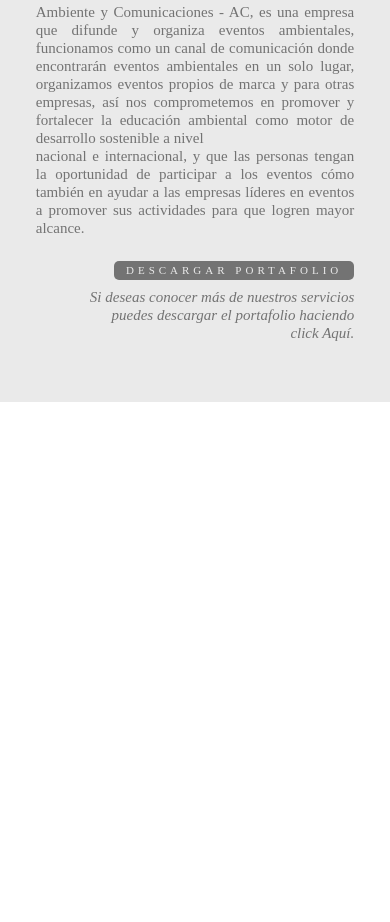
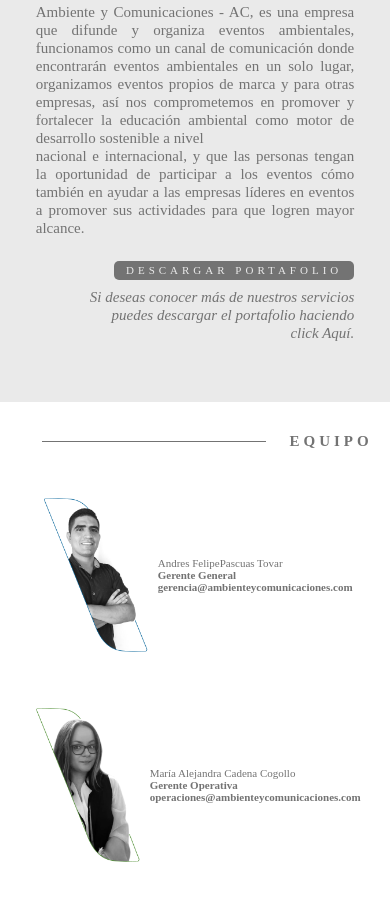
Before and after one commit to IvanVargass/PaginaWeb-AmbienteYComunicaciones, a plain HTML site: page index.html in a window 390 px wide. Shown: the part 610-1532 px from the top of the page. Before the commit the page ends 1012 px from the top, so only its background shows below. Drawn offline with nearby package versions, Linux system fonts and the light colour scheme; a web font is replaced by a local one.

Commit message:
Sección equipo listo

```diff
--- a/css/style.css
+++ b/css/style.css
@@ -96,12 +96,13 @@ html {
 }
 
 /*------------------- Equipo -------------------*/
-.equipo { padding: 4em; }
-.equipo img{ width: 45%; }
+.equipo { padding: 4em 2em; }
+.equipo img{ width: 35%; }
 .equipo p {
   position: relative;
   top: 80px;
   left: -70px;
+  line-height: 100%;
 }
 
 /*------------------- Alcance Global -------------------*/
@@ -231,10 +232,12 @@ html {
 
 @media(max-width: 1580px){
   .nosotros .quienes-somos .description { padding-left: 12em;}
+
+  .equipo p{ left: -0.8em;}
 }
 
 @media(max-width: 1400px){
-
+  .equipo img{ width: 40%;}
 }
 
 @media(max-width: 1200px){
@@ -254,6 +257,8 @@ html {
   .nosotros .quienes-somos h2 { font-size: 90px; line-height: 75px;}
   .nosotros .quienes-somos h2 span { font-size: 22px;}
 
+  .equipo img { width: 35%;}
+
 }
 
 @media(max-width: 767px){
@@ -266,6 +271,8 @@ html {
   }
   .nosotros .quienes-somos h2 span { font-size: 20px;}
 
+  .equipo img{ width: 30%; }
+
 }
 
 @media(max-width: 640px){
@@ -276,10 +283,23 @@ html {
   }
   .nosotros .quienes-somos h2 span { font-size: 18px;}
   .nosotros .quienes-somos .description { padding: 0 0.5em 0 0.5em;}
+
+  .equipo{padding: 2em 1em;}
+  .equipo p {
+    top: 80px;
+    font-size: 13px;
+  }
 }
 
 @media(max-width: 540px){
   .nosotros h3 { font-size: 13px;}
+
+  .equipo img {width: 35%;}
+  .equipo p{
+    top: 60px;
+    left: 0.6em;
+    font-size: 11px;
+  }
 }
 
 @media(max-width: 480px){
@@ -287,5 +307,6 @@ html {
 }
 
 @media(max-width: 360px){
+  .equipo{ padding: 3em 0em; }
 
 }
--- a/index.html
+++ b/index.html
@@ -163,18 +163,18 @@
     <!-- Nosotros -->
 
     <!-- Equipo -->
-    <!-- <div class="equipo row d-flex justify-content-center sin-m">
-      <div class="col-9">
+    <div class="equipo row d-flex justify-content-center sin-m">
+      <div class="col-11 col-lg-10 col-xxl-10">
         <div class="row d-flex align-items-center">
-          <div class="col-11">
+          <div class="col-9 col-sm-11">
             <div class="separador"></div>
           </div>
-          <div class="col-1">
+          <div class="col-3 col-sm-1">
             <h3 class="fw-bold">EQUIPO</h3>
           </div>
         </div>
-        <div class="row pt-5">
-          <div class="col-6 d-flex">
+        <div class="row pt-5 d-flex justify-content-center">
+          <div class="col-12 col-md-8 col-lg-6 d-flex justify-content-center">
             <img src="img/Andres-Felipe.png" alt="Andres Felipe Pascuas Tovar">
             <p>
               Andres FelipePascuas Tovar
@@ -182,7 +182,7 @@
               <span class="fw-bold"> Gerente General <br> gerencia@ambienteycomunicaciones.com </span>
             </p>
           </div>
-          <div class="col-6 d-flex">
+          <div class="col-12 col-md-8 col-lg-6 d-flex justify-content-center pt-5 pt-lg-0 mt-2 mt-lg-0">
             <img src="img/Maria-Alejandra.png" alt="María Alejandra Cadena Cogollo">
             <p>
               María Alejandra Cadena Cogollo
@@ -192,7 +192,7 @@
           </div>
         </div>
       </div>
-    </div> -->
+    </div>
     <!-- Equipo -->
 
     <!-- Alcance Global -->
```
